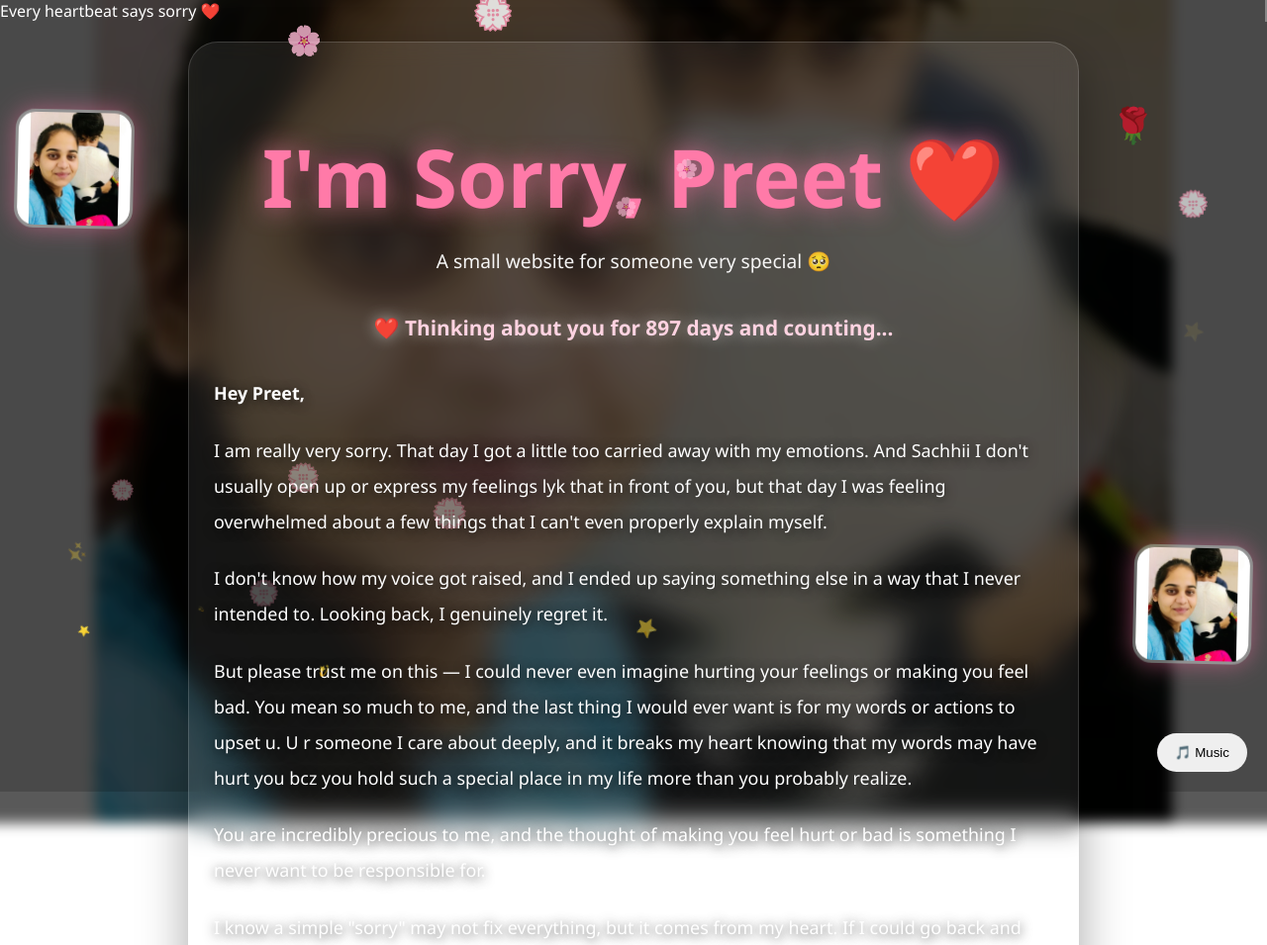
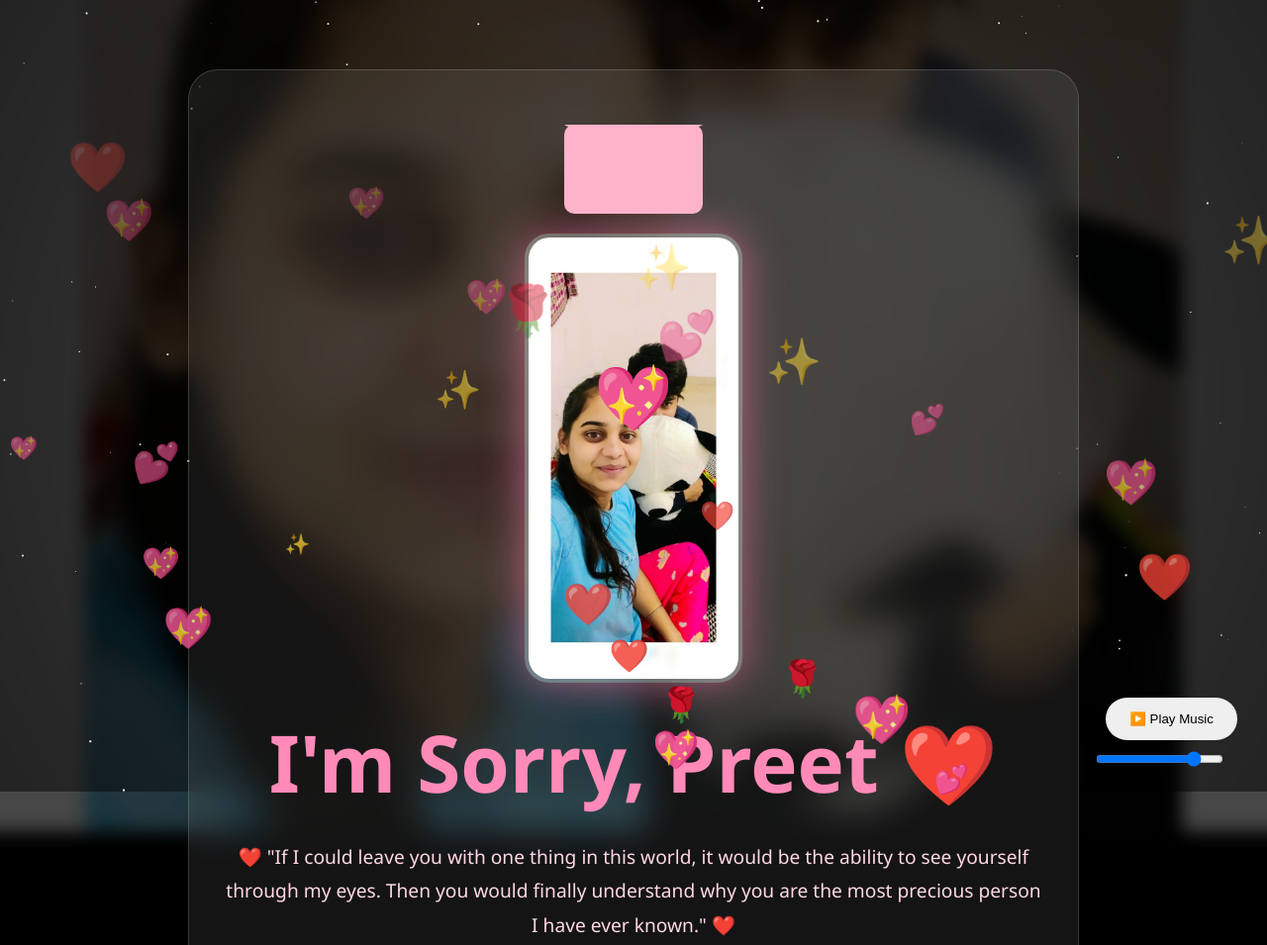
Before and after one commit to Yshgzb1429/Bugge, a plain HTML site: page index.html in a window 1280 px wide. Shown: the top 955 px of the page at 99% size. Drawn offline with Linux system fonts and the light colour scheme.

Commit message:
Update index.html

```diff
--- a/index.html
+++ b/index.html
@@ -2,245 +2,54 @@
 <html lang="en">
 <head>
 <meta charset="UTF-8">
-<meta name="viewport" content="width=device-width, initial-scale=1.0">
+<meta name="viewport" content="width=device-width,initial-scale=1.0">
 <title>For Preet ❤️</title>
 <style>
 *{margin:0;padding:0;box-sizing:border-box}
-body{
-font-family:'Segoe UI',sans-serif;
-color:white;
-overflow-x:hidden;
-min-height:100vh;
-}
-body::before{
-content:'';
-position:fixed;
-inset:0;
-background:url('preet.jpg') center center/cover no-repeat;
-filter:blur(6px) brightness(0.35);
-transform:scale(1.08);
-z-index:-2;
-}
-body::after{
-content:'';
-position:fixed;
-inset:0;
-background:rgba(0,0,0,.18);
-z-index:-1;
-}
-.wrapper{
-max-width:900px;
-margin:auto;
-padding:80px 25px;
-text-align:center;
-}
-h1{
-font-size:clamp(2.8rem,7vw,5rem);
-color:#ff7aa8;
-text-shadow:0 0 25px rgba(255,120,170,.7);
-margin-bottom:18px;
-}
-.subtitle{
-font-size:1.2rem;
-opacity:.95;
-margin-bottom:40px;
-}
-.counter{
-margin:35px auto;
-font-size:1.3rem;
-font-weight:700;
-color:#ffd3e1;
-text-shadow:0 0 15px rgba(255,255,255,.5);
-}
-.message{
-font-size:1.12rem;
-line-height:2;
-text-align:left;
-text-shadow:0 2px 12px rgba(0,0,0,.8);
-}
-.message p{margin-bottom:22px;}
-.heart{
-position:fixed;
-pointer-events:none;
-animation:floatUp linear forwards;
-}
-@keyframes floatUp{
-from{transform:translateY(100vh);opacity:0}
-20%{opacity:1}
-to{transform:translateY(-120px);opacity:0}
-}
-.buttons{
-margin:35px 0 50px;
-display:flex;
-justify-content:center;
-gap:20px;
-flex-wrap:wrap;
-}
-
-#hugBtn,#slapBtn{
-padding:14px 28px;
-border:none;
-border-radius:40px;
-font-size:1rem;
-font-weight:700;
-cursor:pointer;
-box-shadow:0 0 20px rgba(255,255,255,.15);
-}
-
-#hugBtn{
-background:#ff6ea8;
-color:white;
-}
-
-#slapBtn{
-background:white;
-color:#333;
-}
-
-/* Enhanced animations */
-.sparkle{position:fixed;pointer-events:none;animation:sparkleFloat 4s linear forwards;}
-@keyframes sparkleFloat{
-0%{transform:translateY(20px) scale(.3) rotate(0deg);opacity:0}
-20%{opacity:1}
-100%{transform:translateY(-180px) scale(1.2) rotate(180deg);opacity:0}
-}
-.wrapper{
-animation:fadeInUp 1.5s ease;
-}
-@keyframes fadeInUp{
-from{opacity:0;transform:translateY(40px)}
-to{opacity:1;transform:translateY(0)}
-}
-h1{
-animation:glowPulse 2.5s ease-in-out infinite;
-}
-@keyframes glowPulse{
-50%{transform:scale(1.03)}
-}
-.buttons button{
-transition:transform .25s ease, box-shadow .25s ease;
-}
-.buttons button:hover{
-transform:scale(1.08);
-}
-
-
-/* Rose petals */
-.petal{
- position:fixed;
- top:-40px;
- pointer-events:none;
- animation:petalFall linear forwards;
-}
-@keyframes petalFall{
- from{transform:translateY(-40px) rotate(0deg);opacity:.9}
- to{transform:translateY(110vh) translateX(120px) rotate(360deg);opacity:0}
-}
-
-/* Typewriter intro */
-.typewriter{
- overflow:hidden;
- white-space:nowrap;
- border-right:2px solid rgba(255,255,255,.7);
- width:0;
- animation:typing 4s steps(40,end) forwards, blink .8s infinite;
- margin:0 auto 20px;
-}
-@keyframes typing{from{width:0}to{width:100%}}
-@keyframes blink{50%{border-color:transparent}}
-
-/* Music control */
-.music-control{
- position:fixed;
- right:20px;
- bottom:20px;
- z-index:9999;
- border:none;
- border-radius:50px;
- padding:12px 18px;
- cursor:pointer;
-}
-
-
-/* Glassmorphism */
-.wrapper{
-background:rgba(255,255,255,0.08)!important;
-backdrop-filter:blur(12px);
-border:1px solid rgba(255,255,255,.15);
-border-radius:30px;
-box-shadow:0 20px 50px rgba(0,0,0,.35);
-}
-
-/* Heart cursor trail */
-.cursor-heart{
-position:fixed;
-pointer-events:none;
-animation:trailFade 1.2s forwards;
-}
-@keyframes trailFade{
-to{transform:translateY(-30px) scale(1.5);opacity:0}
-}
-
-/* Floating photos */
-.photo-frame{
-position:fixed;
-width:120px;
-height:120px;
-border-radius:20px;
-overflow:hidden;
-border:3px solid rgba(255,255,255,.4);
-box-shadow:0 0 25px rgba(255,120,170,.5);
-animation:floatFrame 8s ease-in-out infinite;
-}
-@keyframes floatFrame{
-50%{transform:translateY(-15px) rotate(2deg)}
-}
-
-/* Bottom message */
-.bottom-love{
-display:none;
-position:fixed;
-left:50%;
-top:50%;
-transform:translate(-50%,-50%);
-font-size:2rem;
-z-index:10000;
-animation:popLove 2s ease forwards;
-}
-@keyframes popLove{
-0%{opacity:0;transform:translate(-50%,-50%) scale(.4)}
-30%{opacity:1}
-100%{opacity:0;transform:translate(-50%,-50%) scale(1.3)}
-}
-
-/* Loading screen */
-#loader{
-position:fixed;inset:0;z-index:20000;
-display:flex;align-items:center;justify-content:center;
-background:#000;color:#fff;font-size:2rem;
-}
-
+body{font-family:Segoe UI,sans-serif;color:#fff;overflow-x:hidden;background:#000}
+body:before{content:"";position:fixed;inset:0;background:url('preet.jpg') center/cover no-repeat;filter:blur(8px) brightness(.28);transform:scale(1.1);z-index:-3}
+body:after{content:"";position:fixed;inset:0;background:radial-gradient(circle at center,transparent,rgba(0,0,0,.5));z-index:-2}
+#stars,#particles{position:fixed;inset:0;pointer-events:none}
+.wrapper{max-width:900px;margin:70px auto;padding:35px;border-radius:30px;background:rgba(255,255,255,.08);backdrop-filter:blur(14px);border:1px solid rgba(255,255,255,.15)}
+h1{text-align:center;color:#ff8ab7;font-size:clamp(3rem,7vw,5rem);animation:pulse 3s infinite}
+@keyframes pulse{50%{transform:scale(1.03)}}
+.quote{margin:25px 0;text-align:center;color:#ffd7e6;font-size:1.2rem;line-height:1.8}
+.message{line-height:2}
+.message p{margin:18px 0}
+.photo{display:block;width:220px;margin:0 auto 25px;border-radius:25px;border:4px solid rgba(255,255,255,.35);box-shadow:0 0 40px rgba(255,120,170,.6)}
+.envelope{width:140px;height:90px;margin:20px auto;position:relative;cursor:pointer}
+.envelope:before,.envelope:after{content:"";position:absolute;background:#ffb3cb}
+.envelope:before{inset:0;border-radius:10px}
+.envelope:after{width:100%;height:100%;clip-path:polygon(0 0,50% 55%,100% 0);transform-origin:top;animation:open 5s ease-in-out infinite}
+@keyframes open{0%,100%{transform:rotateX(0)}50%{transform:rotateX(180deg)}}
+.buttons{text-align:center;margin-top:30px}
+button{padding:14px 24px;border:none;border-radius:40px;margin:10px;cursor:pointer}
+#hugBtn{background:#ff6ea8;color:#fff}
+.music{position:fixed;right:20px;bottom:20px;z-index:9999}
+.signature{text-align:right;font-family:cursive;font-size:4rem;margin-top:60px;color:#ffb6d9;opacity:0;animation:sign 4s forwards 2s;text-shadow:0 0 10px #ff7ab8,0 0 25px #ff7ab8;transform:rotate(-8deg)}
+@keyframes sign{to{opacity:1}}
+.finalHeart{display:none;position:fixed;left:50%;top:50%;transform:translate(-50%,-50%);font-size:4rem;z-index:99999}
 </style>
 </head>
 <body>
+<canvas id="stars"></canvas>
+<canvas id="particles"></canvas>
 
-<div id="loader">❤️ Loading something special for Preet... ❤️</div>
-<div class="photo-frame" style="left:15px;top:120px"><img src="preet.jpg" style="width:100%;height:100%;object-fit:cover"></div>
-<div class="photo-frame" style="right:15px;bottom:120px"><img src="preet.jpg" style="width:100%;height:100%;object-fit:cover"></div>
-
-
-<audio autoplay loop>
+<audio id="audio" loop>
 <source src="song.mp3" type="audio/mpeg">
 </audio>
 
-
-<div class="typewriter">Every heartbeat says sorry ❤️</div>
-<button class="music-control" id="musicBtn">🎵 Music</button>
+<div class="music">
+<button id="musicBtn">▶️ Play Music</button><br>
+<input id="vol" type="range" min="0" max="1" step="0.1" value="0.8">
+</div>
 
 <div class="wrapper">
+<div class="envelope"></div>
+<img src="preet.jpg" class="photo">
 <h1>I'm Sorry, Preet ❤️</h1>
-<div class="subtitle">A small website for someone very special 🥺</div>
-<div class="counter">Missing your smile: Every single second 😭❤️</div>
+
+<div class="quote">❤️ "If I could leave you with one thing in this world, it would be the ability to see yourself through my eyes. Then you would finally understand why you are the most precious person I have ever known." ❤️</div>
 
 <div class="message">
 <p><strong>Hey Preet,</strong></p>
@@ -261,151 +70,61 @@ background:#000;color:#fff;font-size:2rem;
 
 <p>Tu maarliyo yr mereko thoda sa... but please zyada mat maarna, mujhe bhi warranty ke andar rehna hai. 😭❤️</p>
 </div>
-</div>
+
 <div class="buttons">
-    <button id="hugBtn">🤗 Send Hug</button>
-    <button id="slapBtn">👋 Send Slap</button>
+<button id="hugBtn">🤗 Send Hug</button>
 </div>
 
+<div style="text-align:center;margin-top:50px;font-size:1.4rem;color:#ffe0ec;"> </div><div class="signature">Yash</div>
+</div>
+
+<div class="finalHeart" id="finalHeart">💖</div>
+
 <script>
-function createHeart(){
- const h=document.createElement('div');
- h.classList.add('heart');
- h.innerHTML=['❤️','💖','💕','💗'][Math.floor(Math.random()*4)];
- h.style.left=Math.random()*100+'vw';
- h.style.fontSize=(15+Math.random()*25)+'px';
- h.style.animationDuration=(5+Math.random()*5)+'s';
+const audio=document.getElementById('audio');
+const btn=document.getElementById('musicBtn');
+btn.onclick=async()=>{
+ if(audio.paused){await audio.play();btn.textContent='⏸️ Pause Music';}
+ else{audio.pause();btn.textContent='▶️ Play Music';}
+};
+vol.oninput=()=>audio.volume=vol.value;
+
+function heart(){
+ let h=document.createElement('div');
+ h.innerHTML=['❤️','💖','💕','🌹','✨'][Math.floor(Math.random()*5)];
+ h.style.cssText=`position:fixed;left:${Math.random()*100}vw;bottom:-20px;font-size:${20+Math.random()*30}px;pointer-events:none;animation:f 8s linear forwards;z-index:999`;
  document.body.appendChild(h);
- setTimeout(()=>h.remove(),10000);
+ setTimeout(()=>h.remove(),8000);
 }
-setInterval(createHeart,250);
+let st=document.createElement('style');
+st.innerHTML='@keyframes f{to{transform:translateY(-110vh);opacity:0}}';
+document.head.appendChild(st);
+setInterval(heart,220);
 
-document.getElementById("hugBtn").addEventListener("click",()=>{
-    alert("🤗 Hug delivered successfully to Bugge ❤️");
-});
+hugBtn.onclick=()=>{
+ for(let i=0;i<120;i++)setTimeout(heart,i*15);
+};
 
-const slapBtn=document.getElementById("slapBtn");
-
-function moveSlapButton(){
-    const maxX=window.innerWidth-slapBtn.offsetWidth-30;
-    const maxY=window.innerHeight-slapBtn.offsetHeight-30;
-
-    slapBtn.style.position="fixed";
-    slapBtn.style.left=Math.random()*maxX+"px";
-    slapBtn.style.top=Math.random()*maxY+"px";
-}
-
-slapBtn.addEventListener("mouseenter",moveSlapButton);
-
-slapBtn.addEventListener("touchstart",function(e){
-    e.preventDefault();
-    moveSlapButton();
-});
-
-slapBtn.addEventListener("click",moveSlapButton);
-
-function createSparkle(){
- const s=document.createElement('div');
- s.className='sparkle';
- s.innerHTML=['✨','💫','⭐','🌸'][Math.floor(Math.random()*4)];
- s.style.left=Math.random()*100+'vw';
- s.style.top=(60+Math.random()*40)+'vh';
- s.style.fontSize=(12+Math.random()*18)+'px';
- document.body.appendChild(s);
- setTimeout(()=>s.remove(),4000);
-}
-setInterval(createSparkle,700);
-
-document.getElementById("hugBtn").addEventListener("click",()=>{
- for(let i=0;i<25;i++){
-   setTimeout(createHeart,i*40);
+window.addEventListener('scroll',()=>{
+ if(window.innerHeight+window.scrollY>=document.body.offsetHeight-30){
+  finalHeart.style.display='block';
+  finalHeart.animate([{transform:'translate(-50%,-50%) scale(.2)'},{transform:'translate(-50%,-50%) scale(2.5)',opacity:0}],{duration:2500});
  }
 });
 
+const c=document.getElementById('stars'),x=c.getContext('2d');
+function rs(){c.width=innerWidth;c.height=innerHeight} rs(); onresize=rs;
+let stars=[...Array(180)].map(()=>({x:Math.random()*innerWidth,y:Math.random()*innerHeight,r:Math.random()*2}));
+(function a(){x.clearRect(0,0,c.width,c.height);x.fillStyle='white';stars.forEach(s=>{x.fillRect(s.x,s.y,s.r,s.r)});requestAnimationFrame(a)})();
 
-function createPetal(){
- const p=document.createElement('div');
- p.className='petal';
- p.innerHTML=['🌹','🌸','💮'][Math.floor(Math.random()*3)];
- p.style.left=Math.random()*100+'vw';
- p.style.fontSize=(18+Math.random()*18)+'px';
- p.style.animationDuration=(6+Math.random()*6)+'s';
- document.body.appendChild(p);
- setTimeout(()=>p.remove(),12000);
-}
-setInterval(createPetal,500);
-
-const audio=document.querySelector('audio');
-document.getElementById('musicBtn').addEventListener('click',()=>{
- if(audio.paused){audio.play();}
- else{audio.pause();}
+document.addEventListener('mousemove',e=>{
+ let d=document.createElement('div');
+ d.innerHTML='💖';
+ d.style.cssText=`position:fixed;left:${e.clientX}px;top:${e.clientY}px;pointer-events:none`;
+ document.body.appendChild(d);
+ d.animate([{opacity:1},{transform:'translateY(-30px)',opacity:0}],{duration:1000});
+ setTimeout(()=>d.remove(),1000);
 });
-
-document.getElementById("hugBtn").addEventListener("click",()=>{
- for(let i=0;i<80;i++){
-   setTimeout(()=>{
-      createHeart();
-      const c=document.createElement('div');
-      c.style.position='fixed';
-      c.style.left='50%';
-      c.style.top='50%';
-      c.style.fontSize=(20+Math.random()*25)+'px';
-      c.style.pointerEvents='none';
-      c.innerHTML=['🎆','✨','💖','💕'][Math.floor(Math.random()*4)];
-      c.animate([
-        {transform:'translate(0,0)',opacity:1},
-        {transform:`translate(${(Math.random()-0.5)*500}px,${(Math.random()-0.5)*500}px)`,opacity:0}
-      ],{duration:1400});
-      document.body.appendChild(c);
-      setTimeout(()=>c.remove(),1500);
-   },i*25);
- }
-});
-
-
-/* Loader */
-window.addEventListener('load',()=>{
- setTimeout(()=>{
-   const l=document.getElementById('loader');
-   if(l) l.remove();
- },1800);
-});
-
-/* Parallax */
-document.addEventListener('mousemove',e=>{
- document.body.style.backgroundPosition=`${e.clientX/60}px ${e.clientY/60}px`;
-});
-
-/* Heart cursor trail */
-document.addEventListener('mousemove',e=>{
- const h=document.createElement('div');
- h.className='cursor-heart';
- h.innerHTML='💖';
- h.style.left=e.clientX+'px';
- h.style.top=e.clientY+'px';
- document.body.appendChild(h);
- setTimeout(()=>h.remove(),1200);
-});
-
-/* Scroll ending animation */
-window.addEventListener('scroll',()=>{
- if(window.innerHeight + window.scrollY >= document.body.offsetHeight-50){
-   if(!document.querySelector('.bottom-love')){
-      const d=document.createElement('div');
-      d.className='bottom-love';
-      d.innerHTML='I still care about you ❤️';
-      document.body.appendChild(d);
-      setTimeout(()=>d.remove(),2200);
-   }
- }
-});
-
-/* Days counter */
-const counter=document.querySelector('.counter');
-if(counter){
- const start=new Date('2024-01-01');
- const days=Math.floor((Date.now()-start)/(1000*60*60*24));
- counter.innerHTML=`❤️ Thinking about you for ${days} days and counting...`;
-}
-
 </script>
+</body>
+</html>
```
